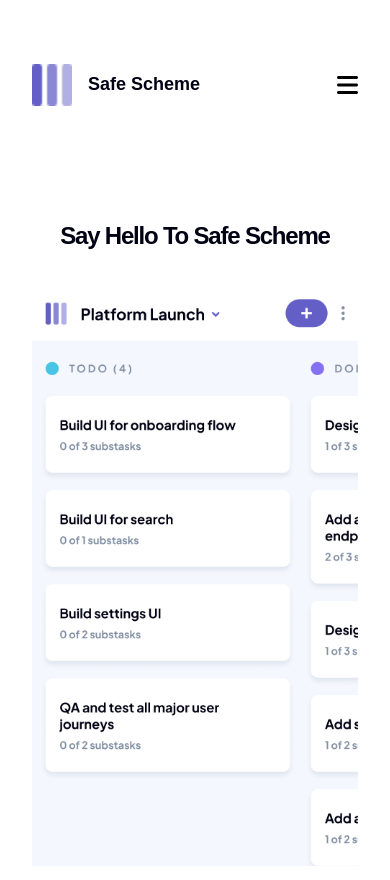
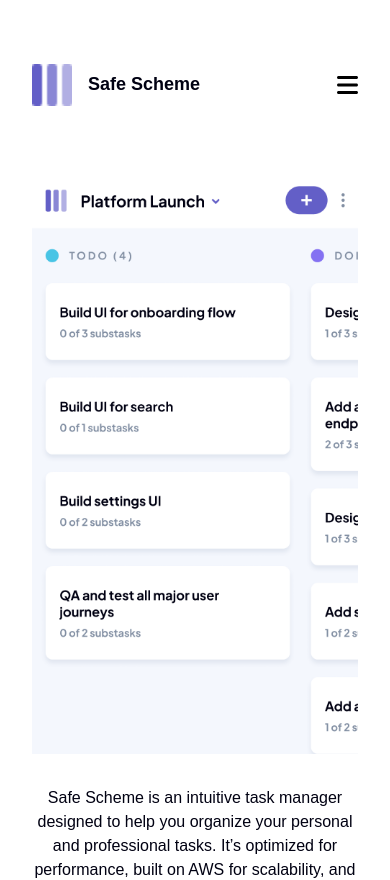
Before and after one commit to ayreese/safe-scheme-web, a Next.js app: page / in a window 390 px wide. Shown: the top 880 px of the page. Built offline with nearby package versions, Linux system fonts and the light colour scheme.

Commit message:
Imported Hero component

```diff
--- a/src/app/(home)/page.tsx
+++ b/src/app/(home)/page.tsx
@@ -1,71 +1,17 @@
 'use client';
-import Image from "next/image";
-import {useEffect, useState} from "react";
 import FeatureSection from "@/components/FeatureSection";
 import TestimonialSection from "@/components/TestimonialSection";
 import PreFooter from "@/components/PreFooter";
 import LogoCarousel from "@/components/LogoCarousel";
+import HeroSection from "@/components/HeroSection";
 
 export default function Home() {
-    const [windowSize, setWindowSize] = useState(0);
-    useEffect(() => {
-        const handleResize = () => {
-            setWindowSize(window.innerWidth > 768 ? 1 : 0);
-        };
-        handleResize();
-        window.addEventListener('resize', handleResize);
-        return () => {
-            window.removeEventListener('resize', handleResize);
-        };
-    }, []);
+
     return (
         <div className={"bg-white overflow-hidden flex flex-col"}>
             {/*<NavigationBar/>*/}
             <main className={"snap-y snap-mandatory"}>
-                <section
-                    id={"Hero"}
-                    className="box-border snap-center grid grid-cols-auto gap-y-8 lg:grid-cols-2 lg:gap-y-2 lg:gap-x-8 lg:px-20 lg:py-10 py-12 px-8 bg-white items-center lg:justify-items-start justify-items-center">
-                    {/*Heading*/}
-                    <h1 className="z-0 font-semibold text-dark tracking-tighter text-center col-start-1 row-start-1 xl:text-desktop lg:text-tablet lg:text-start text-xl capitalize lg:row-start-2 lg:leading-heading-xs">
-                        Say hello to <span className="whitespace-nowrap">Safe Scheme</span>
-                    </h1>
-                    {/*Product description*/}
-                    <div className="description-hero lg:row-start-3 w-full max-w-3xl">
-                        <p className="text-center lg:text-left text-body text-dark w-full mb-4">
-                            Safe Scheme is an intuitive task manager designed to help you organize your personal and
-                            professional tasks.
-                            It’s optimized for performance, built on AWS for scalability, and designed with security
-                            in mind.
-                        </p>
-                        <p className="text-center lg:text-left text-body text-dark">
-                            Whether you’re working on individual projects or collaborating with teams, Safe Scheme
-                            provides
-                            a seamless experience to stay organized.
-                        </p>
-                    </div>
-                    {/*Create account button*/}
-                    <div className="col-start-1 lg:row-start-4">
-                        {/*<Link*/}
-                        {/*    href="/signup"*/}
-                        {/*    className="inline-block py-4 px-8 bg-primary rounded-full text-white font-semibold hover:bg-primaryLight transition"*/}
-                        {/*>*/}
-                        {/*    Get Started for Free*/}
-                        {/*</Link>*/}
-                    </div>
-                    {/*Hero image*/}
-                    <div
-                        className="image-container lg:col-start-2 lg:row-start-1 lg:row-span-5 row-start-2 drop-shadow-fi">
-                        <Image
-                            src={windowSize === 1 ? "/hero.png" : "/hero-mobile.png"}
-                            alt="Hero Background"
-                            width={720}
-                            height={400}
-                            className="hero-image"
-                            style={{objectFit: "contain", width: "100%", height: "auto"}}
-                            sizes="(max-width: 768px) 100vw, 50vw"
-                        />
-                    </div>
-                </section>
+                <HeroSection/>
                 <LogoCarousel/>
                 <FeatureSection/>
                 <TestimonialSection/>
```
